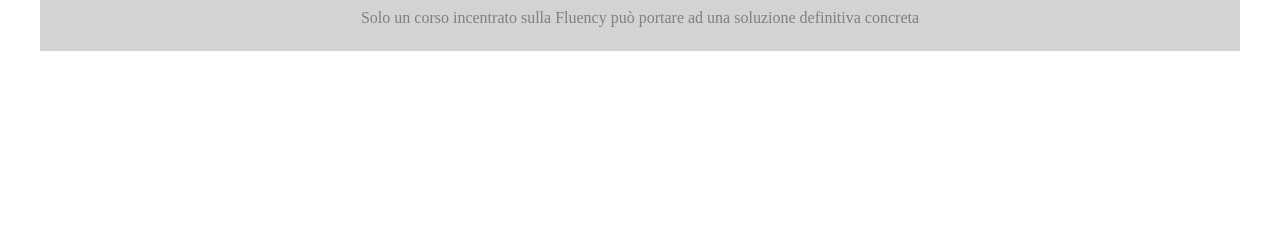
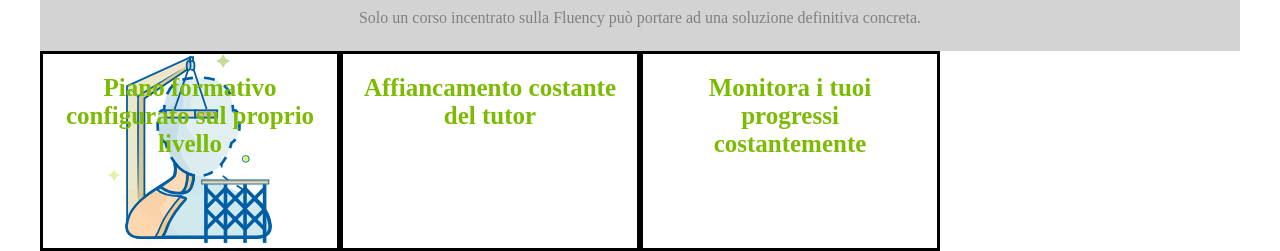
Before and after one commit to danielpellegrini/htmlcss-fluentify, a plain HTML site: page index.html in a window 1280 px wide. Shown: the part 549-800 px from the top of the page. Drawn offline with Linux system fonts and the light colour scheme.

Commit message:
end - pt 1

```diff
--- a/css/style.css
+++ b/css/style.css
@@ -6,7 +6,6 @@
 
 .main-container {
   width: 1200px;
-  /* height: 800px; */
   background: #0C325A;
   /* border: 4px solid black; */
 }
@@ -92,18 +91,37 @@ span {
   display: block;
 }
 
-span:first-child {
+.slogan2 span:first-child {
   padding-top: 20px;
   font-weight: bolder;
   font-size: 25px;
 }
 
-span:nth-child(2) {
+.slogan2 span:nth-child(2) {
   padding-top: 10px;
   color: grey;
 }
 
+.main-content {
+  background-color: #fff;
+}
 
+.box:nth-child(1n+1) {
+  width: 25%;
+  color: #7CBB02;
+  font-size: 25px;
+  padding: 20px;
+  font-weight: bolder;
+}
+
+.box:first-child {
+  background-image: url(../img/profile.svg);
+  background-size: 100% 100%;
+  background-repeat: no-repeat;
+  background-position: right;
+}
+
+SONO RIMASTO QUI
 
 /* utility */
 
@@ -177,4 +195,10 @@ span:nth-child(2) {
   padding: 10px 25px;
 }
 
+.box {
+  width: 400px;
+  height: 200px;
+  border: solid black;
+}
+
 /* /utility */
--- a/index.html
+++ b/index.html
@@ -47,13 +47,21 @@
           </div>
           <!-- /header background image -->
         </div>
-        <div class="slogan2">
+        <div class="slogan2 fl">
           <span>Le scuole di lingua tradizionali non sono efficaci</span>
-          <span>Solo un corso incentrato sulla Fluency può portare ad una soluzione definitiva concreta</span>
+          <span>Solo un corso incentrato sulla Fluency può portare ad una soluzione definitiva concreta.</span>
         </div>
         <!-- /header image container -->
       </header>
       <!-- /header -->
+      <div class="main-content clear">
+        <div class="box fl">
+          <span>Piano formativo configurato sul proprio livello</span>
+        </div>
+        <div class="box fl "><span>Affiancamento costante del tutor</span></div>
+        <div class="box fl "><span>Monitora i tuoi progressi costantemente</span> </div>
+      </div>
+
 
     </div>
     <!-- /main container -->
```
